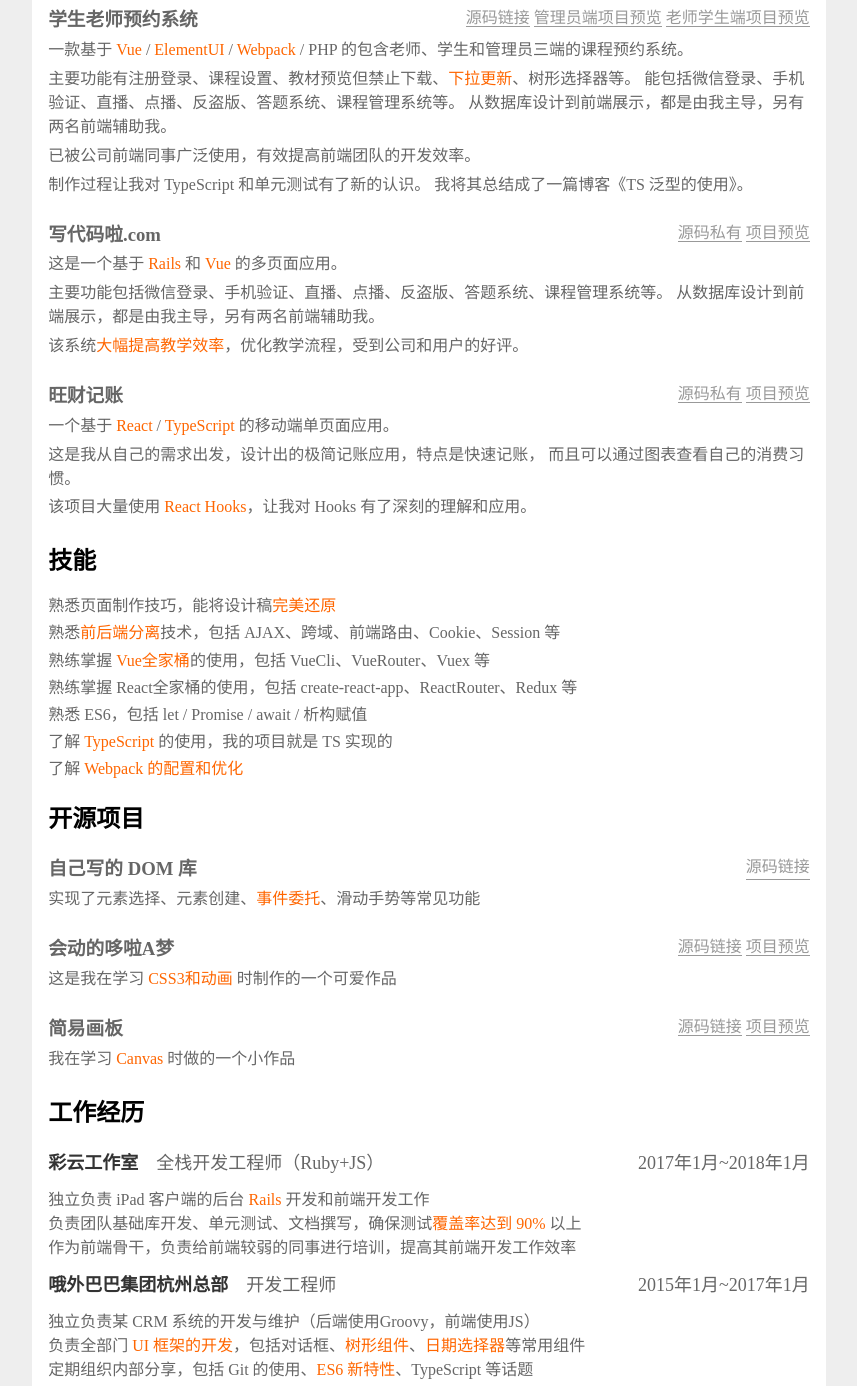
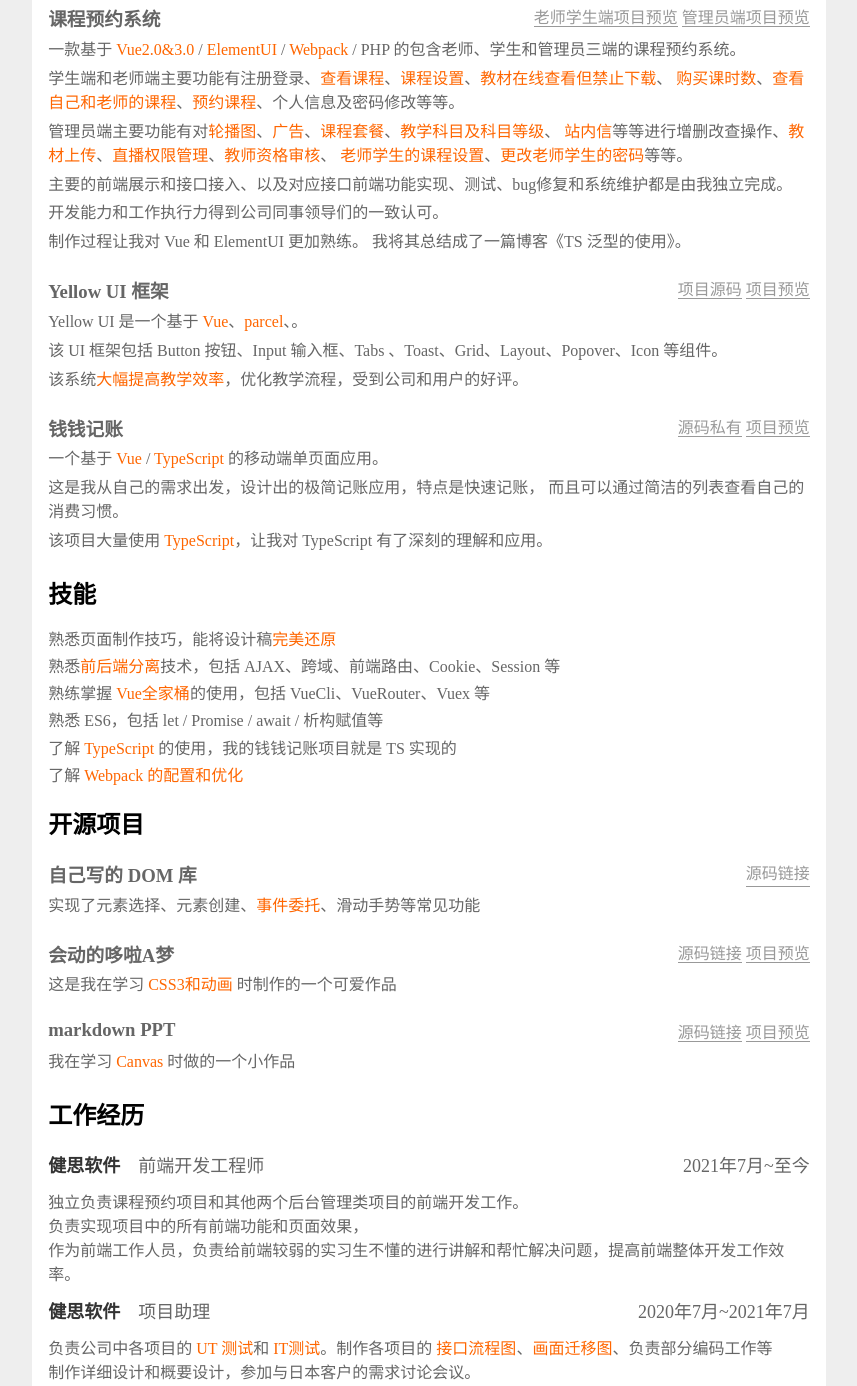
Before and after one commit to NansenHo/curriculum_vitae, a plain HTML site: page src/index.html in a window 1280 px wide. Shown: the part 319-1705 px from the top of the page, without its empty margins (211-1068 px from the left). Drawn offline with nearby package versions, Linux system fonts and the light colour scheme.

Commit message:
1. 简历修改

```diff
--- a/src/index.html
+++ b/src/index.html
@@ -39,7 +39,8 @@
         }
     </style>
     <style>
-		body {}
+        body {
+        }
 
         p {
             margin: .3em 0;
@@ -102,7 +103,8 @@
     </style>
 
     <style>
-		.projects {}
+        .projects {
+        }
 
         .projects p {
             color: #666;
@@ -132,14 +134,18 @@
         }
     </style>
     <style>
-		.skills {}
+        .skills {
+        }
 
         #skills {
             width: 500px;
             height: 270px;
         }
+
         @media print {
-			#skills {display: none;}
+            #skills {
+                display: none;
+            }
         }
 
         .skills > .wrapper {
@@ -151,7 +157,8 @@
             margin-right: 24px;
         }
 
-		.skills > .wrapper > #skills {}
+        .skills > .wrapper > #skills {
+        }
 
         .skills > .wrapper > ul {
             color: #666;
@@ -167,9 +174,11 @@
         }
     </style>
     <style>
-		.openSource {}
+        .openSource {
+        }
 
-		.openSource > h2 {}
+        .openSource > h2 {
+        }
 
         .openSource header img {
             position: absolute;
@@ -177,7 +186,8 @@
             right: 0;
         }
 
-		.openSource > ul {}
+        .openSource > ul {
+        }
 
         .openSource > ul > li {
             margin-bottom: 24px;
@@ -189,14 +199,18 @@
             justify-content: space-between;
         }
 
-		.openSource h3 {}
+        .openSource h3 {
+        }
     </style>
     <style>
-		.jobs {}
+        .jobs {
+        }
 
-		.jobs > h2 {}
+        .jobs > h2 {
+        }
 
-		.jobs > ol {}
+        .jobs > ol {
+        }
 
         .jobs > ol > li {
             margin: 12px 0;
@@ -247,9 +261,11 @@
             #skills {
                 width: auto;
             }
+
             .jobs header {
                 flex-direction: column;
             }
+
             .jobs header > h3,
             .jobs header > h4,
             .jobs header > span {
@@ -287,43 +303,49 @@
         <ol>
             <li>
                 <header>
-					<h3>学生老师预约系统</h3>
+                    <h3>课程预约系统</h3>
                     <span>
-              <a href="#">源码链接</a>
+                        <a href="http://101.34.137.163:8008/#/" target="_blank">老师学生端项目预览</a>
               <a href="http://101.34.137.163:8008/admin.html" target="_blank">管理员端项目预览</a>
-              <a href="http://101.34.137.163:8008/#/"  target="_blank">老师学生端项目预览</a>
             </span>
                 </header>
                 <p>
-					一款基于 <strong>Vue</strong> / <strong>ElementUI</strong> / <strong>Webpack</strong> / PHP 的包含老师、学生和管理员三端的课程预约系统。
+                    一款基于 <strong>Vue2.0&3.0</strong> / <strong>ElementUI</strong> / <strong>Webpack</strong> / PHP
+                    的包含老师、学生和管理员三端的课程预约系统。
                 </p>
                 <p>
-					主要功能有注册登录、课程设置、教材预览但禁止下载、<strong>下拉更新</strong>、树形选择器等。
-					能包括微信登录、手机验证、直播、点播、反盗版、答题系统、课程管理系统等。
-					从数据库设计到前端展示，都是由我主导，另有两名前端辅助我。
+                    学生端和老师端主要功能有注册登录、<strong>查看课程</strong>、<strong>课程设置</strong>、<strong>教材在线查看但禁止下载</strong>、
+                    <strong>购买课时数</strong>、<strong>查看自己和老师的课程</strong>、<strong>预约课程</strong>、个人信息及密码修改等等。
                 </p>
                 <p>
-					已被公司前端同事广泛使用，有效提高前端团队的开发效率。
+                    管理员端主要功能有对<strong>轮播图</strong>、<strong>广告</strong>、<strong>课程套餐</strong>、<strong>教学科目及科目等级</strong>、
+                    <strong>站内信</strong>等等进行增删改查操作、<strong>教材上传</strong>、<strong>直播权限管理</strong>、<strong>教师资格审核</strong>、
+                    <strong>老师学生的课程设置</strong>、<strong>更改老师学生的密码</strong>等等。
                 </p>
                 <p>
-					制作过程让我对 TypeScript 和单元测试有了新的认识。
+                    主要的前端展示和接口接入、以及对应接口前端功能实现、测试、bug修复和系统维护都是由我独立完成。
+                </p>
+                <p>
+                    开发能力和工作执行力得到公司同事领导们的一致认可。
+                </p>
+                <p>
+                    制作过程让我对 Vue 和 ElementUI 更加熟练。
                     我将其总结成了一篇博客《TS 泛型的使用》。
                 </p>
             </li>
             <li>
                 <header>
-					<h3>写代码啦.com</h3>
+                    <h3>Yellow UI 框架</h3>
                     <span>
-              <a href="#">源码私有</a>
+              <a href="https://github.com/NansenHo/YellowUI" target="_blank">项目源码</a>
               <a href="#">项目预览</a>
             </span>
                 </header>
                 <p>
-					这是一个基于 <strong>Rails</strong> 和 <strong>Vue</strong> 的多页面应用。
+                    Yellow UI 是一个基于 <strong>Vue</strong>、<strong>parcel</strong>、。
                 </p>
                 <p>
-					主要功能包括微信登录、手机验证、直播、点播、反盗版、答题系统、课程管理系统等。
-					从数据库设计到前端展示，都是由我主导，另有两名前端辅助我。
+                    该 UI 框架包括 Button 按钮、Input 输入框、Tabs 、Toast、Grid、Layout、Popover、Icon 等组件。
                 </p>
                 <p>
                     该系统<strong>大幅提高教学效率</strong>，优化教学流程，受到公司和用户的好评。
@@ -331,22 +353,22 @@
             </li>
             <li>
                 <header>
-					<h3>旺财记账</h3>
+                    <h3>钱钱记账</h3>
                     <span>
-              <a href="#">源码私有</a>
+              <a href="https://github.com/NansenHo/Money-vue-1">源码私有</a>
               <a href="#">项目预览</a>
             </span>
                 </header>
                 <p>
-					一个基于 <strong>React</strong> / <strong>TypeScript</strong> 的移动端单页面应用。
+                    一个基于 <strong>Vue</strong> / <strong>TypeScript</strong> 的移动端单页面应用。
                 </p>
 
                 <p>
                     这是我从自己的需求出发，设计出的极简记账应用，特点是快速记账，
-					而且可以通过图表查看自己的消费习惯。
+                    而且可以通过简洁的列表查看自己的消费习惯。
                 </p>
                 <p>
-					该项目大量使用 <strong>React Hooks</strong>，让我对 Hooks 有了深刻的理解和应用。
+                    该项目大量使用 <strong>TypeScript</strong>，让我对 TypeScript 有了深刻的理解和应用。
                 </p>
             </li>
         </ol>
@@ -360,9 +382,9 @@
                 <li>熟悉页面制作技巧，能将设计稿<strong>完美还原</strong></li>
                 <li>熟悉<strong>前后端分离</strong>技术，包括 AJAX、跨域、前端路由、Cookie、Session 等</li>
                 <li>熟练掌握 <strong>Vue全家桶</strong>的使用，包括 VueCli、VueRouter、Vuex 等</li>
-				<li>熟练掌握 React全家桶的使用，包括 create-react-app、ReactRouter、Redux 等</li>
-				<li>熟悉 ES6，包括 let / Promise / await / 析构赋值</li>
-				<li>了解 <strong>TypeScript</strong> 的使用，我的项目就是 TS 实现的</li>
+<!--                <li>熟练掌握 React全家桶的使用，包括 create-react-app、ReactRouter、Redux 等</li>-->
+                <li>熟悉 ES6，包括 let / Promise / await / 析构赋值等</li>
+                <li>了解 <strong>TypeScript</strong> 的使用，我的钱钱记账项目就是 TS 实现的</li>
                 <li>了解 <strong>Webpack 的配置和优化</strong></li>
             </ul>
         </div>
@@ -391,7 +413,7 @@
             </li>
             <li>
                 <header>
-					<h3>简易画板</h3>
+                    <h3>markdown PPT</h3>
                     <span>
               <a href="#">源码链接</a>
               <a href="#">项目预览</a>
@@ -408,32 +430,31 @@
         <ol>
             <li>
                 <header>
-					<h3> 彩云工作室 </h3>
-					<h4>全栈开发工程师（Ruby+JS）</h4>
-					<span><time>2017年1月</time>~<time>2018年1月</time></span>
+                    <h3> 健思软件 </h3>
+                    <h4>前端开发工程师</h4>
+                    <span><time>2021年7月</time>~<time>至今</time></span>
                 </header>
                 <ul>
                     <li>
-						独立负责 iPad 客户端的后台 <strong>Rails</strong> 开发和前端开发工作
+                        独立负责课程预约项目和其他两个后台管理类项目的前端开发工作。
                     </li>
                     <li>
-						负责团队基础库开发、单元测试、文档撰写，确保测试<strong>覆盖率达到 90%</strong> 以上
+                        负责实现项目中的所有前端功能和页面效果，
                     </li>
                     <li>
-						作为前端骨干，负责给前端较弱的同事进行培训，提高其前端开发工作效率
+                        作为前端工作人员，负责给前端较弱的实习生不懂的进行讲解和帮忙解决问题，提高前端整体开发工作效率。
                     </li>
                 </ul>
             </li>
             <li>
                 <header>
-					<h3>哦外巴巴集团杭州总部</h3>
-					<h4>开发工程师</h4>
-					<span><time>2015年1月</time>~<time>2017年1月</time></span>
+                    <h3> 健思软件 </h3>
+                    <h4>项目助理</h4>
+                    <span><time>2020年7月</time>~<time>2021年7月</time></span>
                 </header>
                 <ul>
-					<li>独立负责某 CRM 系统的开发与维护（后端使用Groovy，前端使用JS）</li>
-					<li>负责全部门 <strong>UI 框架的开发</strong>，包括对话框、<strong>树形组件</strong>、<strong>日期选择器</strong>等常用组件</li>
-					<li>定期组织内部分享，包括 Git 的使用、<strong>ES6 新特性</strong>、TypeScript 等话题</li>
+                    <li>负责公司中各项目的 <strong>UT 测试</strong>和 <strong>IT测试</strong>。制作各项目的 <strong>接口流程图</strong>、<strong>画面迁移图</strong>、负责部分编码工作等</li>
+                    <li>制作详细设计和概要设计，参加与日本客户的需求讨论会议。</li>
                 </ul>
             </li>
         </ol>
```
Lines whose indentation alone changed are shown as unchanged.
